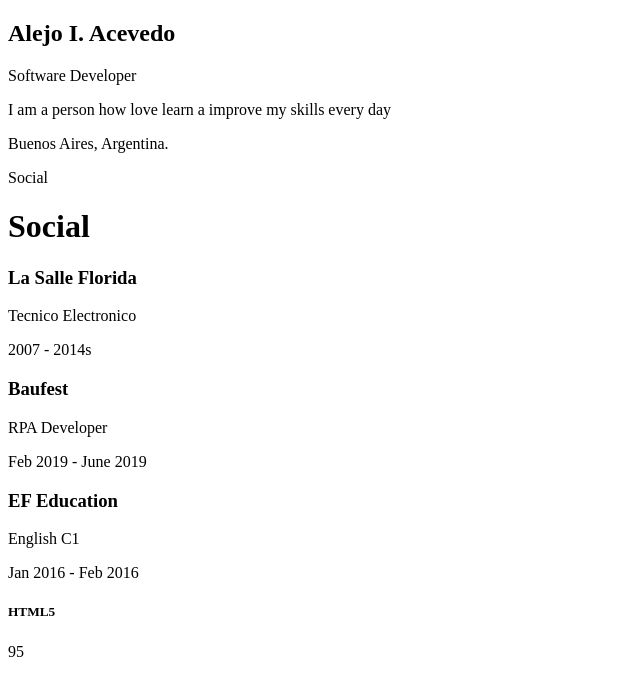
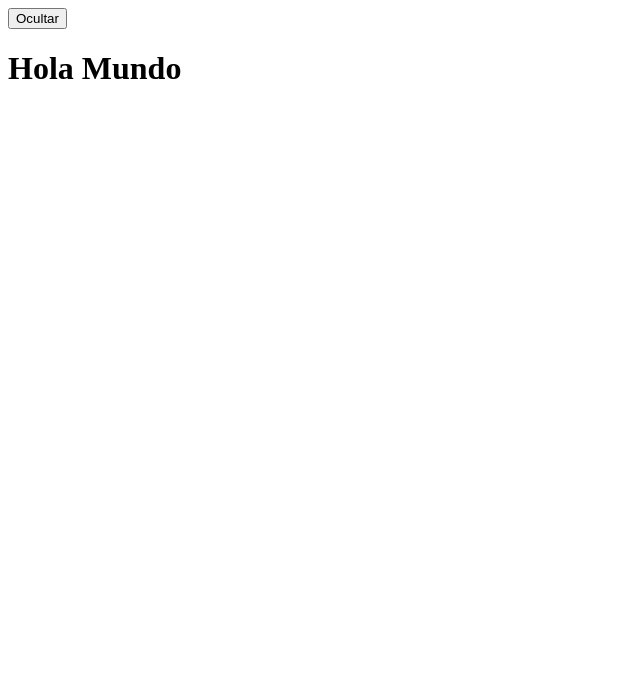
Before and after one commit to 0xAaCE/portfolioFacebookCircle, a React app: page / in a window 1280 px wide. Shown: the top 696 px of the page, without its empty margins (0-640 px from the left). Built offline with nearby package versions, Linux system fonts and the light colour scheme.

Commit message:
Clase S02E04 Hooks

```diff
--- /dev/null
+++ b/src/components/HelloWorld.jsx
@@ -0,0 +1,20 @@
+import React, { useState } from 'react';
+
+const HelloWorld = () =>{
+
+    const [active, setActive] = useState(true);
+
+    const handleClick = () => {
+        setActive(!active)
+    }
+
+    return (
+        <div>
+            <button onClick={handleClick}>Ocultar</button>
+            {active && <h1>Hola Mundo</h1>}
+        </div>
+    );
+}
+
+
+export default HelloWorld
--- a/src/index.js
+++ b/src/index.js
@@ -1,5 +1,6 @@
 import React from 'react';
 import ReactDOM from 'react-dom';
 import App from './containers/App';
+import HelloWorld from './components/HelloWorld'
 
-ReactDOM.render(<App />, document.getElementById('app'));
+ReactDOM.render(<HelloWorld />, document.getElementById('app'));
```
Also changed, not shown: src/components/HelloWorld.old.jsx (added, +27 -0 lines), 1 other file (tests, documents, lock files or other folders).
